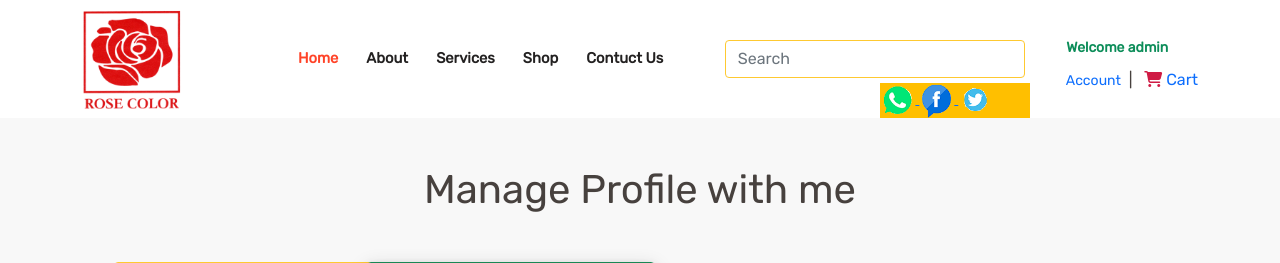
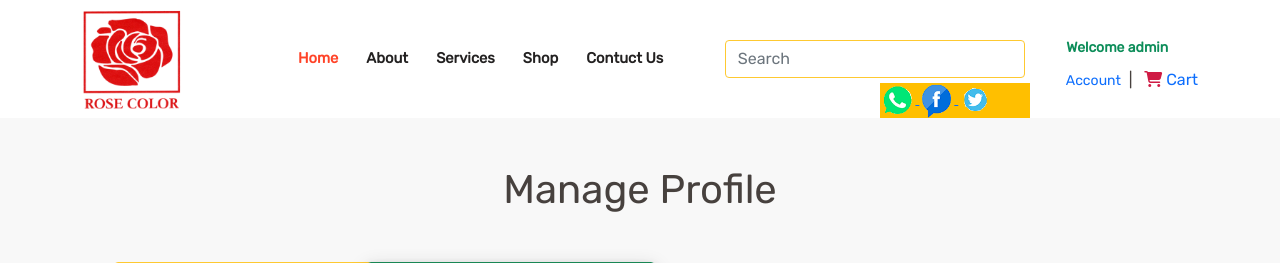
Before and after one commit to khalidlatif10788/DigitalPrinting, a Django app: page /adress/ in a window 1280 px wide; the page is wider, and only the part inside the window is pictured. Shown: the top 263 px of that part. Run offline with Django 3.2, Linux system fonts and the light colour scheme; a user stored in the database is signed in; data comes from the database, SQL or seed files in the repository; parts of the project's set-up code (start-up, migrations or seed data) failed here and were passed over; some libraries are stand-ins or nearby versions.

Commit message:
Update adressdes.html

```diff
--- a/DigitalPrintingPress/templates/profile/adressdes.html
+++ b/DigitalPrintingPress/templates/profile/adressdes.html
@@ -6,7 +6,7 @@
 {%  block content %}
 
 <section>
-<header><h1 class="text-center my-5">Manage Profile with me</h1></header>
+<header><h1 class="text-center my-5">Manage Profile</h1></header>
 <div class="container">
     <div class="row ">
         <div class="col-3">
```
